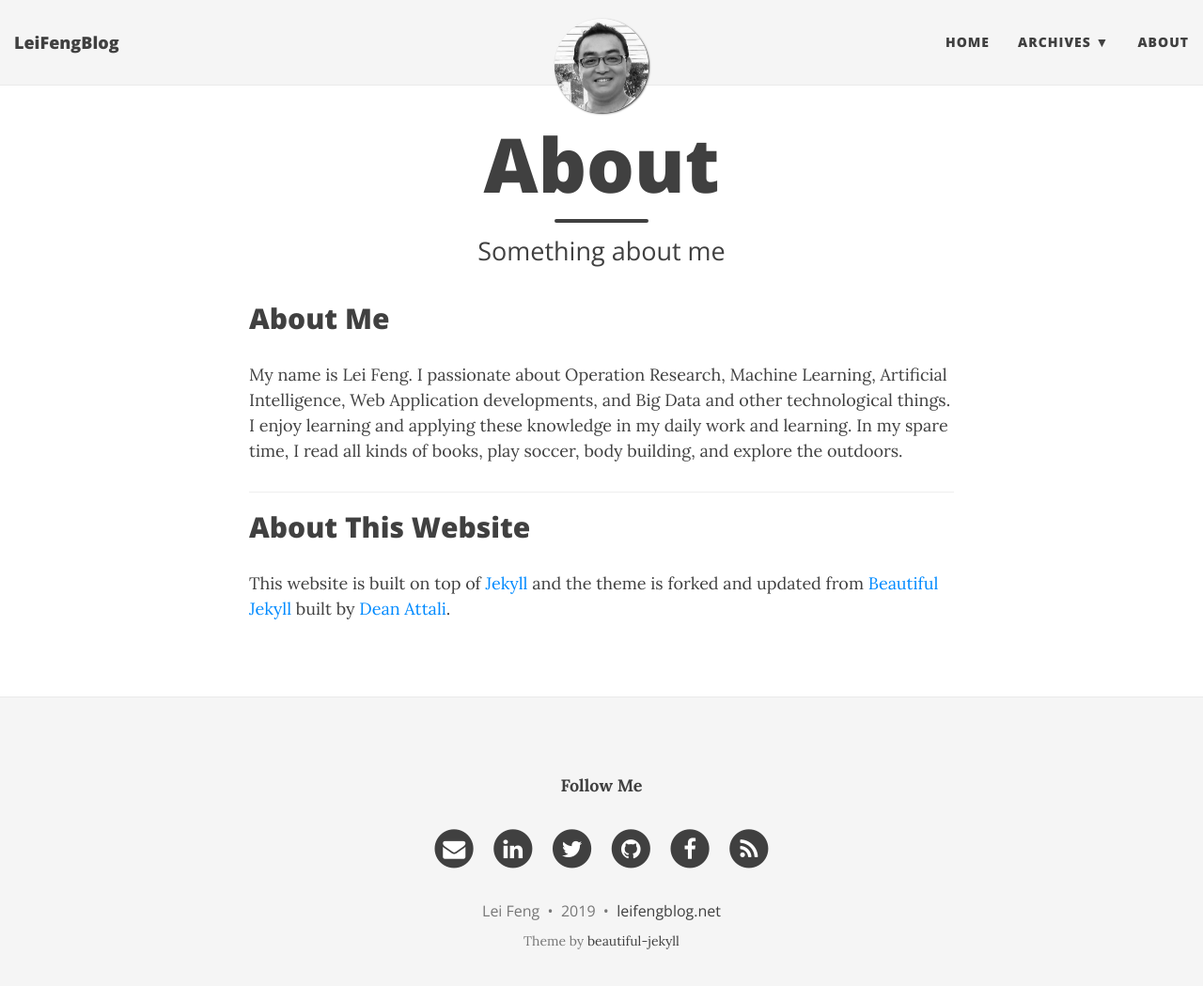
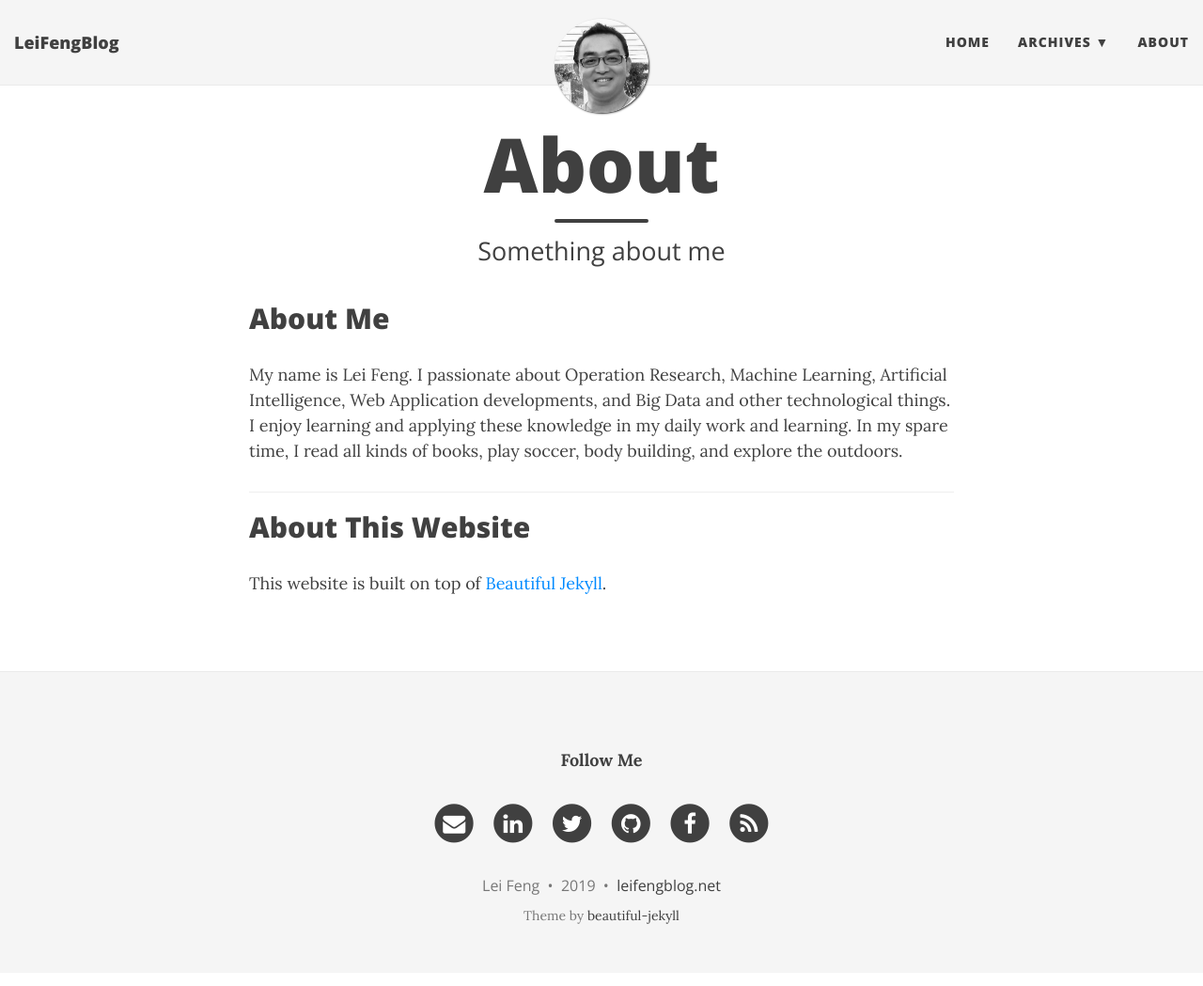
Before and after one commit to stonefl/stonefl.github.io, a Jekyll site: the page built from about.md, in a window 1280 px wide and 1062 px high. Shown: the top 1049 px of the window at 94% size. Built offline with Jekyll 4.4.1, drawn with Linux system fonts in a browser that asks for light colours; nearby versions of some CDN libraries.

Commit message:
Update about.md

```diff
--- a/about.md
+++ b/about.md
@@ -13,4 +13,4 @@ My name is Lei Feng. I passionate about Operation Research, Machine Learning, Ar
 
 ## About This Website
 
-This website is built on top of [Jekyll](http://jekyllrb.com/) and the theme is forked and updated from [Beautiful Jekyll](http://deanattali.com/beautiful-jekyll) built by [Dean Attali](http://deanattali.com/aboutme#contact).
+This website is built on top of [Beautiful Jekyll](http://deanattali.com/beautiful-jekyll).
```
